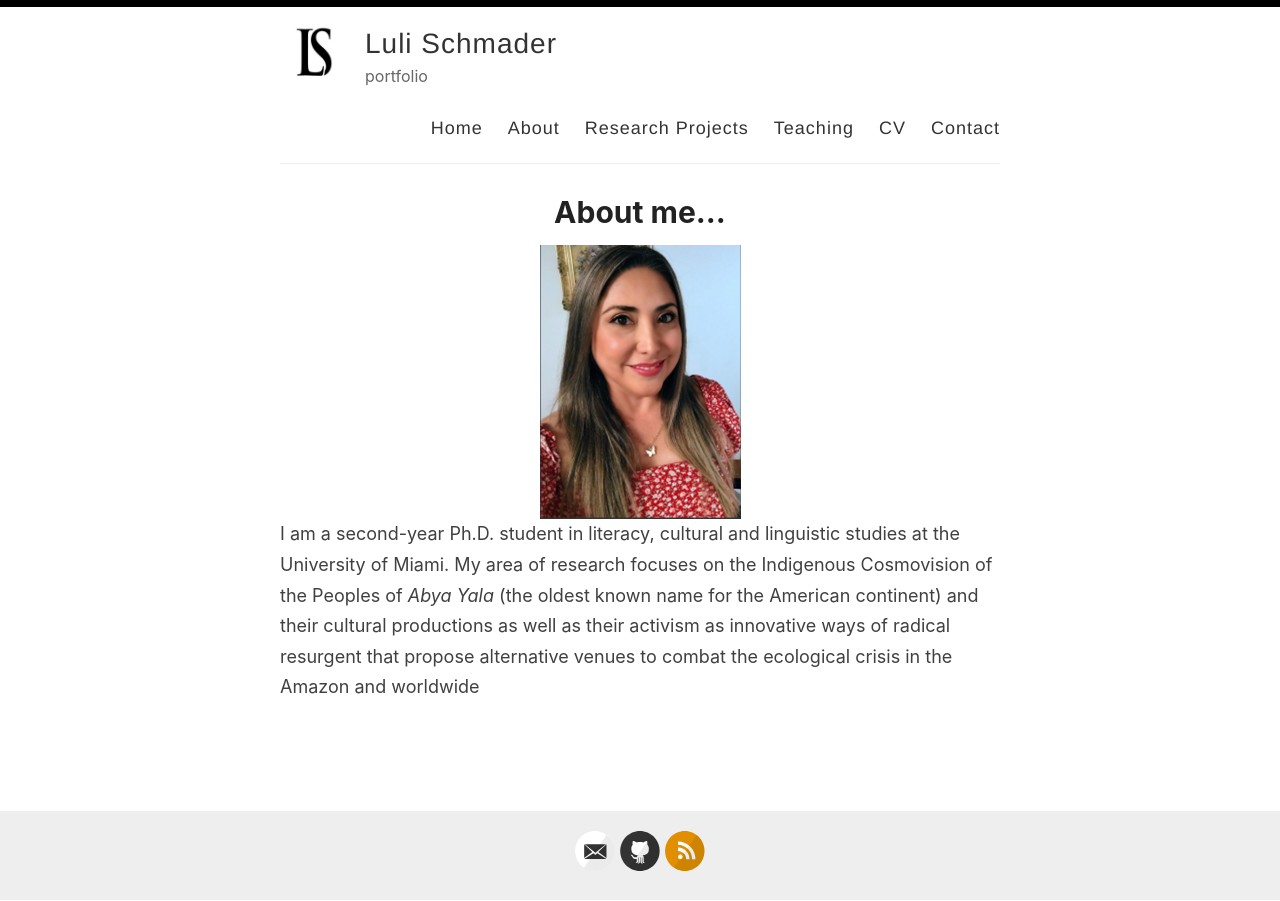
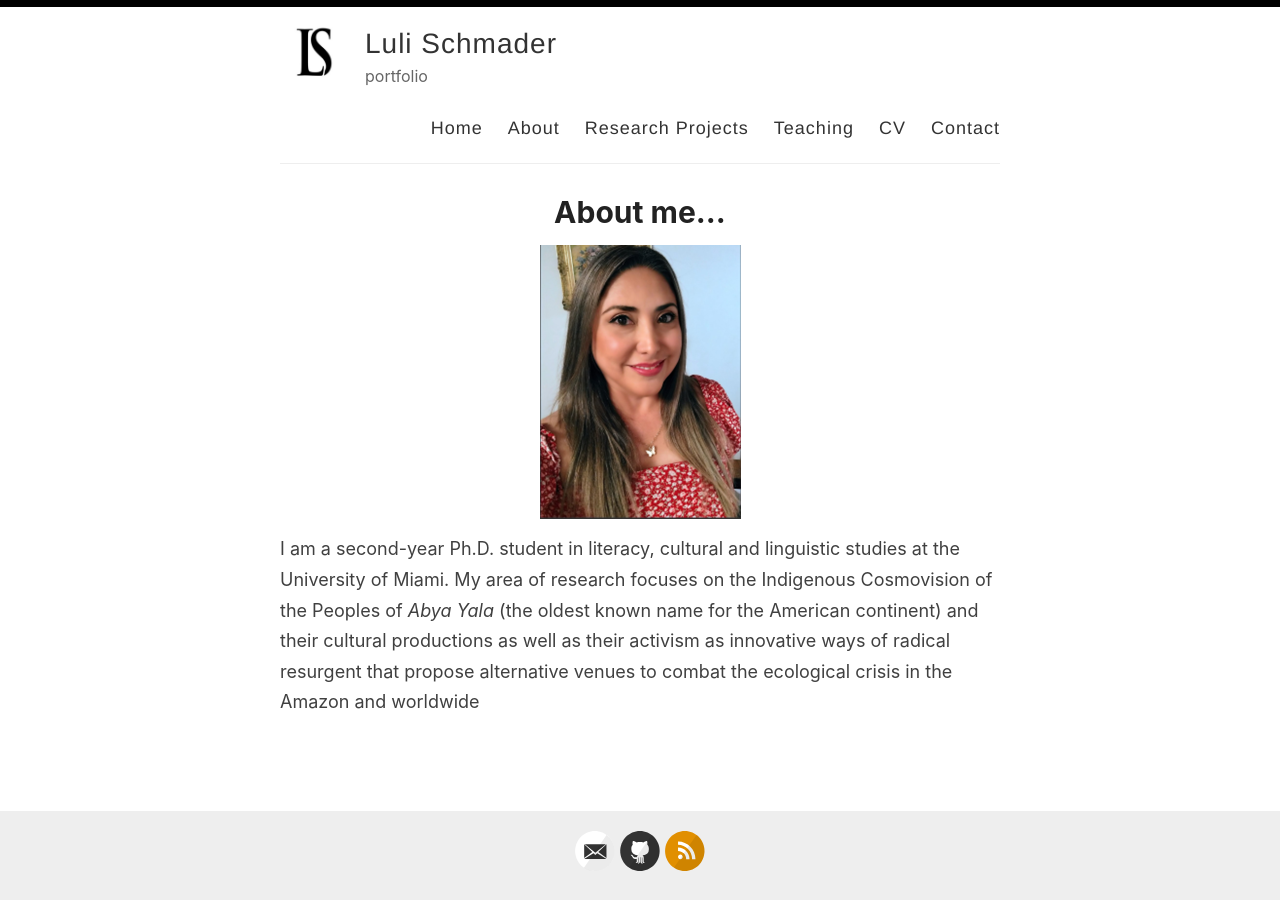
Before and after one commit to lulischmader/lulischmader.github.io, a Jekyll site: the page built from _pages/about.md, in a window 1280 px wide. Built offline with Jekyll 4.4.1, drawn with Linux system fonts in a browser that asks for light colours.

Commit message:
Update about.md

```diff
--- a/_pages/about.md
+++ b/_pages/about.md
@@ -4,4 +4,6 @@
 permalink: /about/
 ---
 
-![Luli Schmader](https://github.com/lulischmader/lulischmader.github.io/blob/master/images/Luli.png) I am a second-year Ph.D. student in literacy, cultural and linguistic studies at the University of Miami. My area of research focuses on the Indigenous Cosmovision of the Peoples of *Abya Yala* (the oldest known name for the American continent) and their cultural productions as well as their activism as innovative ways of radical resurgent that propose alternative venues to combat the ecological crisis in the Amazon and worldwide
+![Luli Schmader](/images/Luli.png)
+
+> I am a second-year Ph.D. student in literacy, cultural and linguistic studies at the University of Miami. My area of research focuses on the Indigenous Cosmovision of the Peoples of *Abya Yala* (the oldest known name for the American continent) and their cultural productions as well as their activism as innovative ways of radical resurgent that propose alternative venues to combat the ecological crisis in the Amazon and worldwide
```
